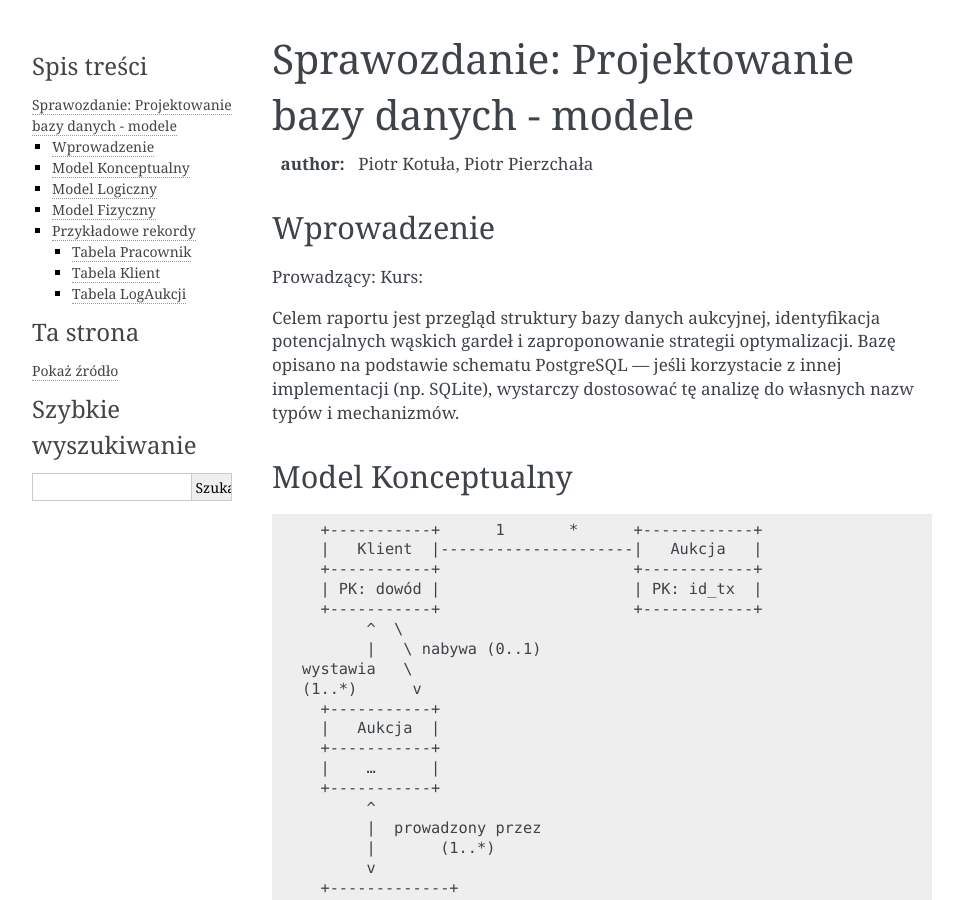
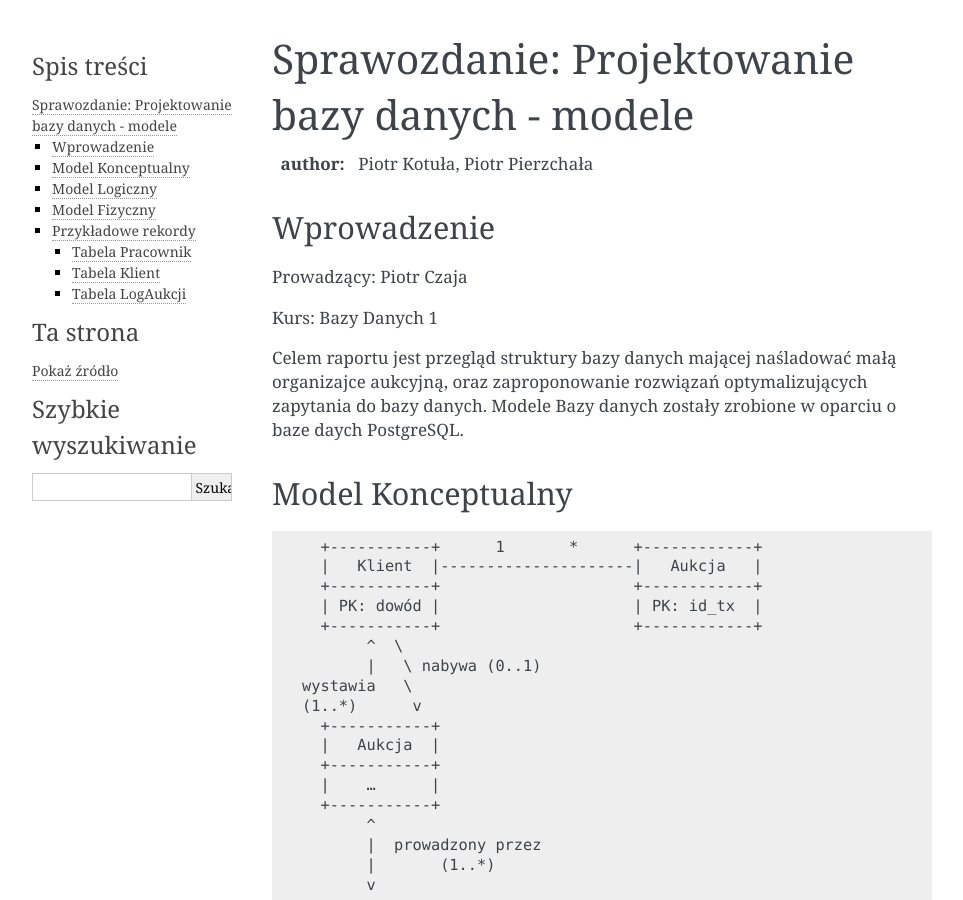
Before and after one commit to Potu123/Sprawozdanie, a Sphinx documentation site: the page built from source/rozdzial3/index.rst, in a window 1280 px wide and 900 px high. Shown: the whole window, without its empty margins (148-1111 px from the left). Built offline with Sphinx 7.4.7, drawn with Linux system fonts in a browser that asks for light colours; pages that are not in the unit, such as notebooks, are missing from menus.

Commit message:
Update index.rst

```diff
--- a/source/rozdzial3/index.rst
+++ b/source/rozdzial3/index.rst
@@ -6,11 +6,13 @@ Sprawozdanie: Projektowanie bazy danych - modele
 Wprowadzenie
 ------------
 
-Prowadzący:
-Kurs:
+Prowadzący: Piotr Czaja
 
-Celem raportu jest przegląd struktury bazy danych aukcyjnej, identyfikacja potencjalnych wąskich gardeł i zaproponowanie strategii optymalizacji.
-Bazę opisano na podstawie schematu PostgreSQL — jeśli korzystacie z innej implementacji (np. SQLite), wystarczy dostosować tę analizę do własnych nazw typów i mechanizmów.
+Kurs: Bazy Danych 1
+
+Celem raportu jest przegląd struktury bazy danych mającej naśladować małą organizajce aukcyjną, oraz zaproponowanie rozwiązań optymalizujących zapytania do bazy danych.
+Modele Bazy danych zostały zrobione w oparciu o baze daych PostgreSQL.
+
 
 Model Konceptualny
 ------------------------
```
